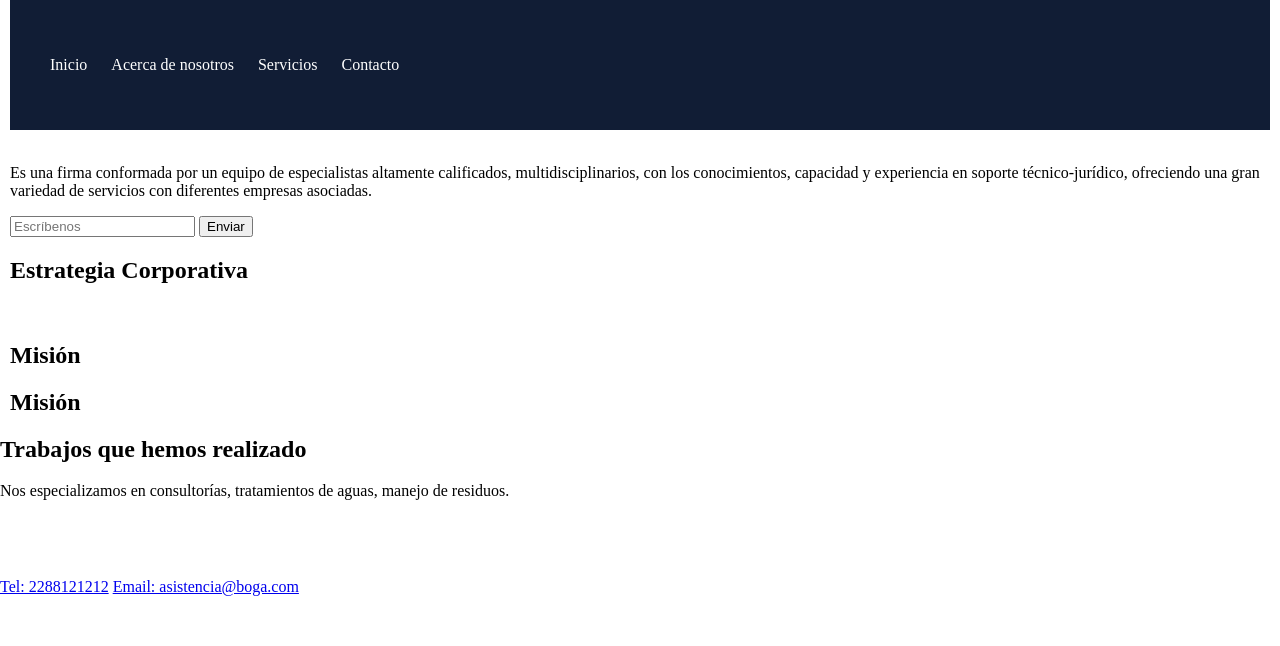
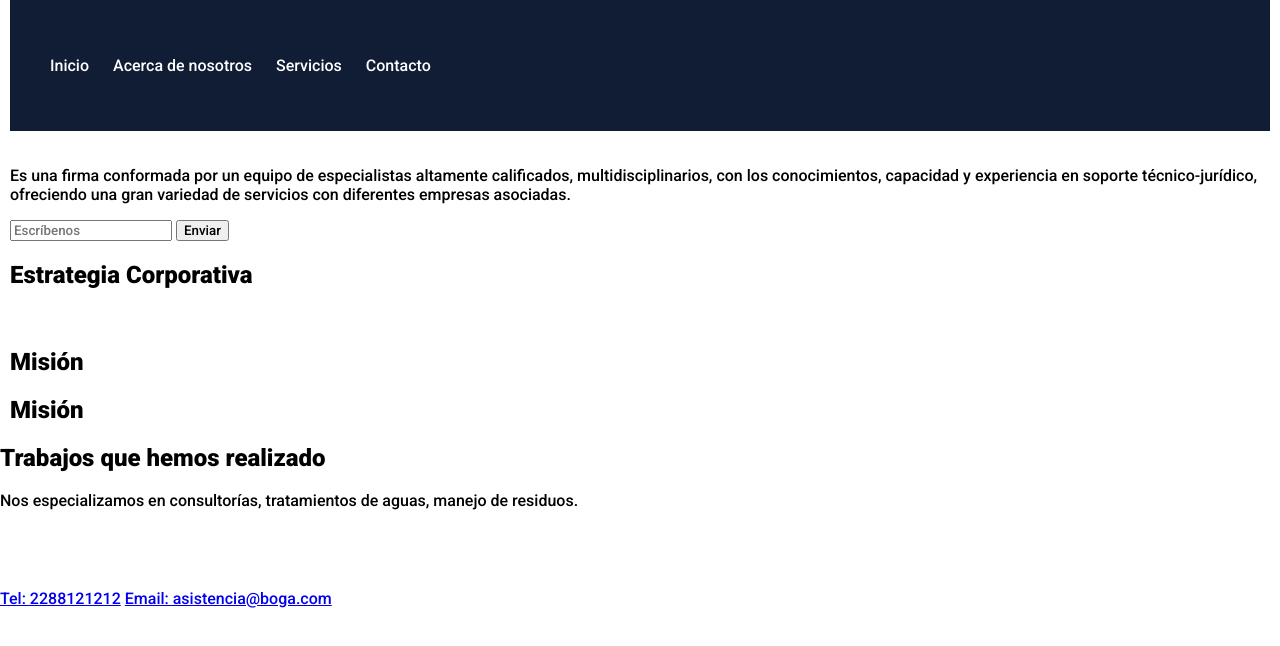
Before and after one commit to dobletaptap/impacto, a plain HTML site: page index.html in a window 1280 px wide. Drawn offline with Linux system fonts and the light colour scheme.

Commit message:
Added Roboto Font

```diff
--- a/index.html
+++ b/index.html
@@ -4,6 +4,7 @@
     <meta charset="UTF-8">
     <meta name="viewport" content="width=device-width, initial-scale=1.0">
     <meta http-equiv="X-UA-Compatible" content="ie=edge">
+    <link href="https://fonts.googleapis.com/css?family=Roboto:300,500,900&display=swap" rel="stylesheet">
     <link rel="stylesheet" href="./css/style.min.css">
     <title>Impacto</title>
 </head>
--- a/scss/style.scss
+++ b/scss/style.scss
@@ -4,6 +4,7 @@ $accent: #14B14B;
 
 * {
     box-sizing: border-box;
+    font-family: 'Roboto', sans-serif;
 }
 
 body {
```
Also changed, not shown: css/style.min.css, scss/style.css, 2 other files.
